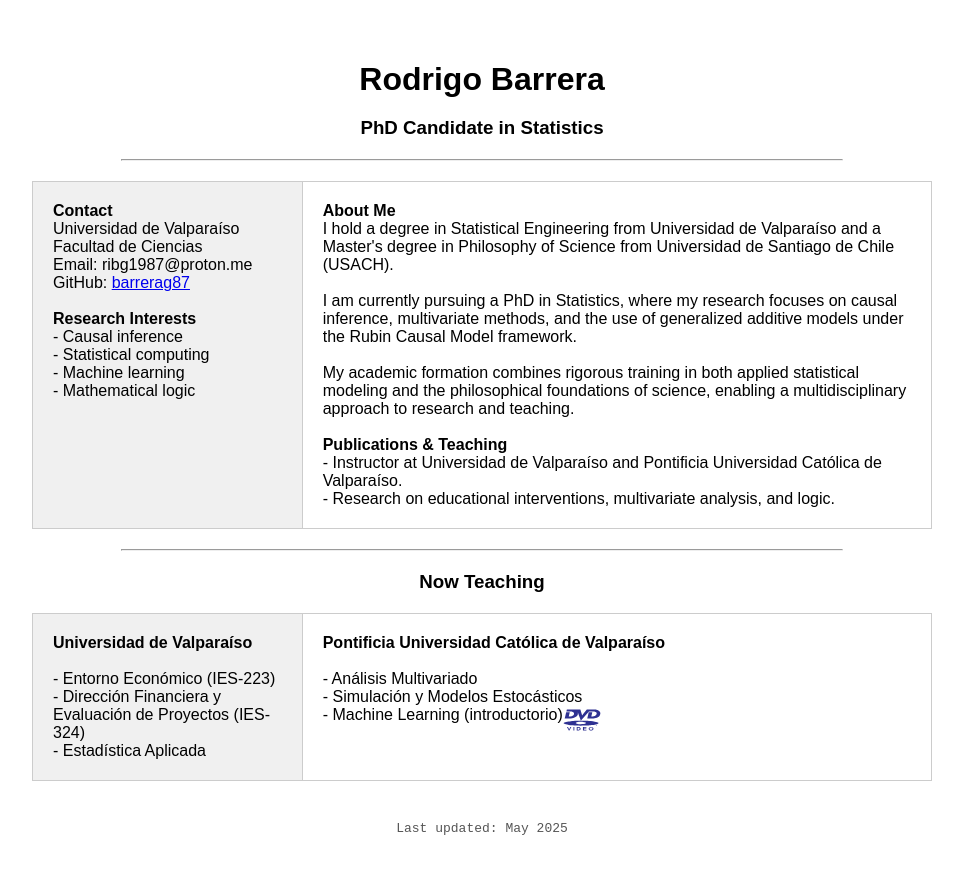
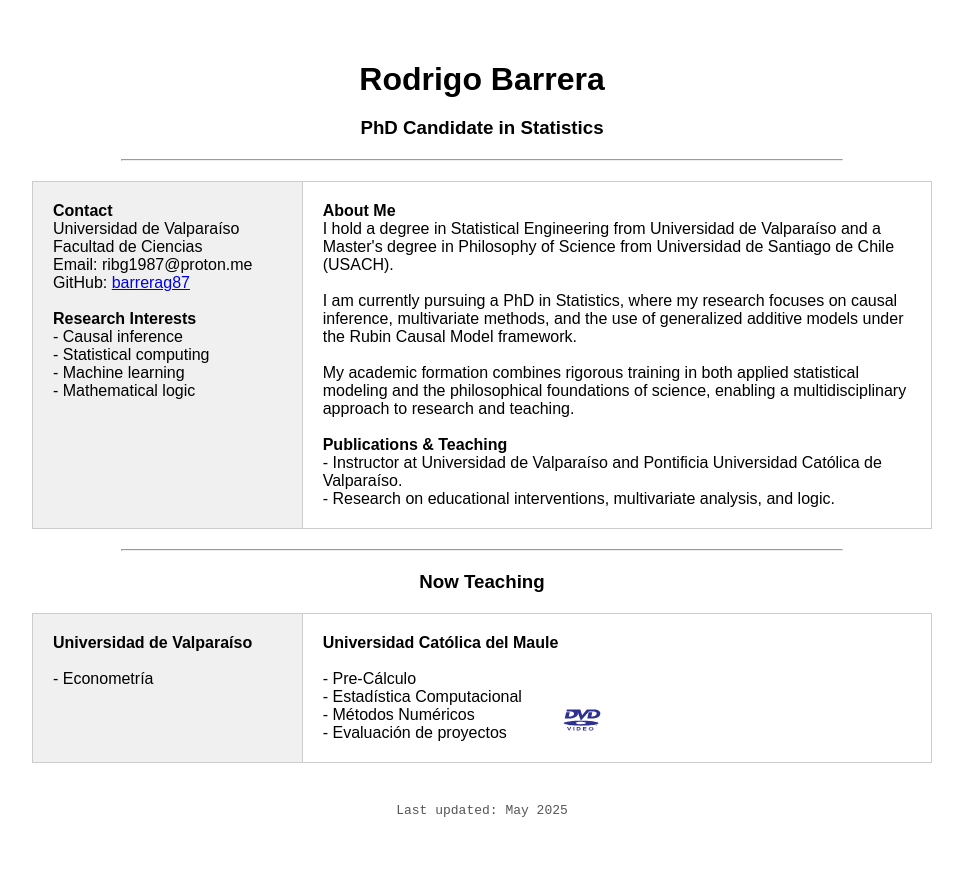
Before and after one commit to barrerag87/barrerag87.github.io, a plain HTML site: page index.html in a window 1280 px wide. Shown: the whole page, without its empty margins (158-1121 px from the left). Drawn offline with Linux system fonts and the light colour scheme.

Commit message:
Update index.html

```diff
--- a/index.html
+++ b/index.html
@@ -107,15 +107,15 @@
     <tr>
       <td>
         <strong>Universidad de Valparaíso</strong><br><br>
-        - Entorno Económico (IES-223)<br>
-        - Dirección Financiera y Evaluación de Proyectos (IES-324)<br>
-        - Estadística Aplicada<br>
+        - Econometría<br>
+
       </td>
       <td>
-        <strong>Pontificia Universidad Católica de Valparaíso</strong><br><br>
-        - Análisis Multivariado<br>
-        - Simulación y Modelos Estocásticos<br>
-        - Machine Learning (introductorio)<br>
+        <strong>Universidad Católica del Maule</strong><br><br>
+        - Pre-Cálculo<br>
+        - Estadística Computacional<br>
+        - Métodos Numéricos<br>
+        - Evaluación de proyectos<br>
       </td>
     </tr>
   </table>
```
